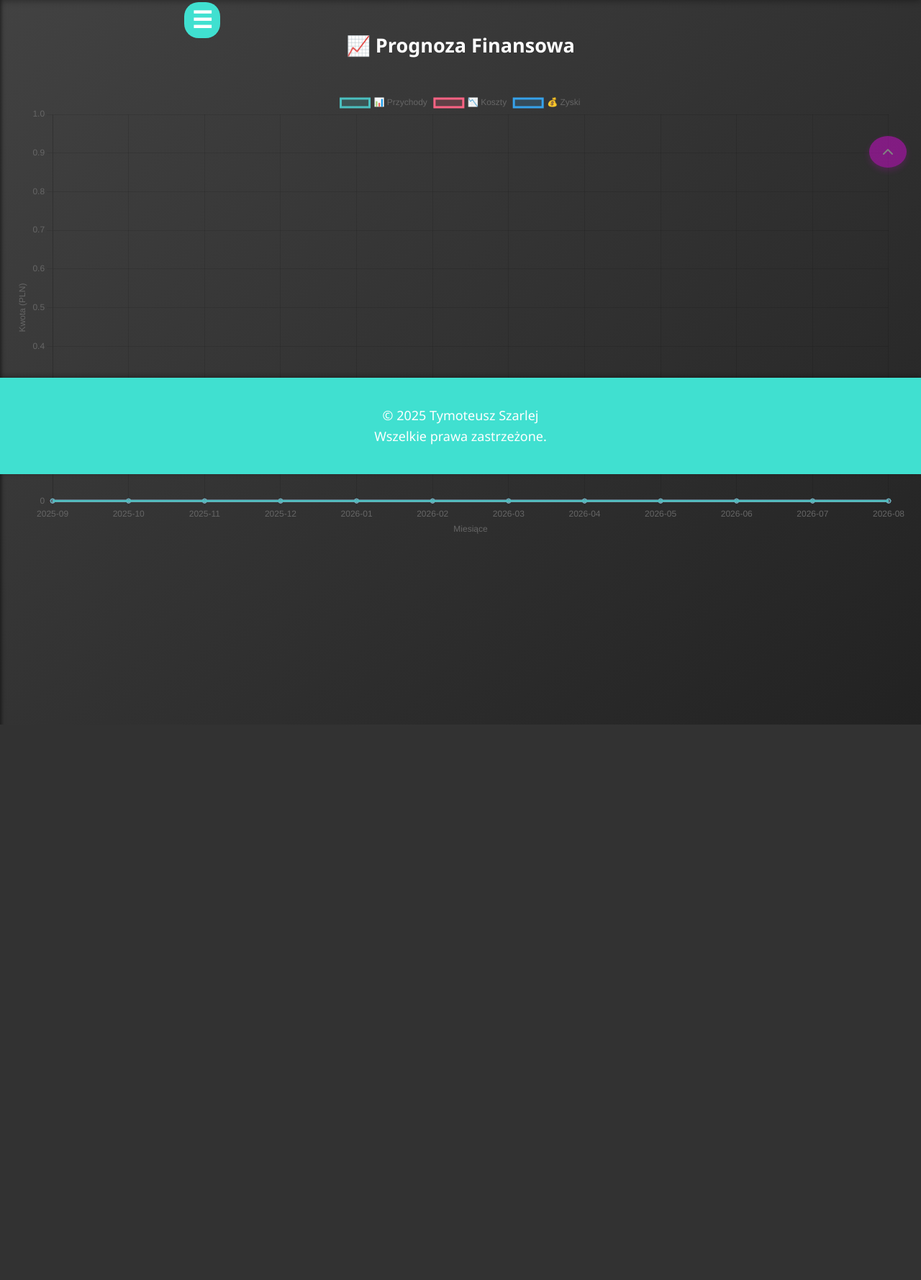
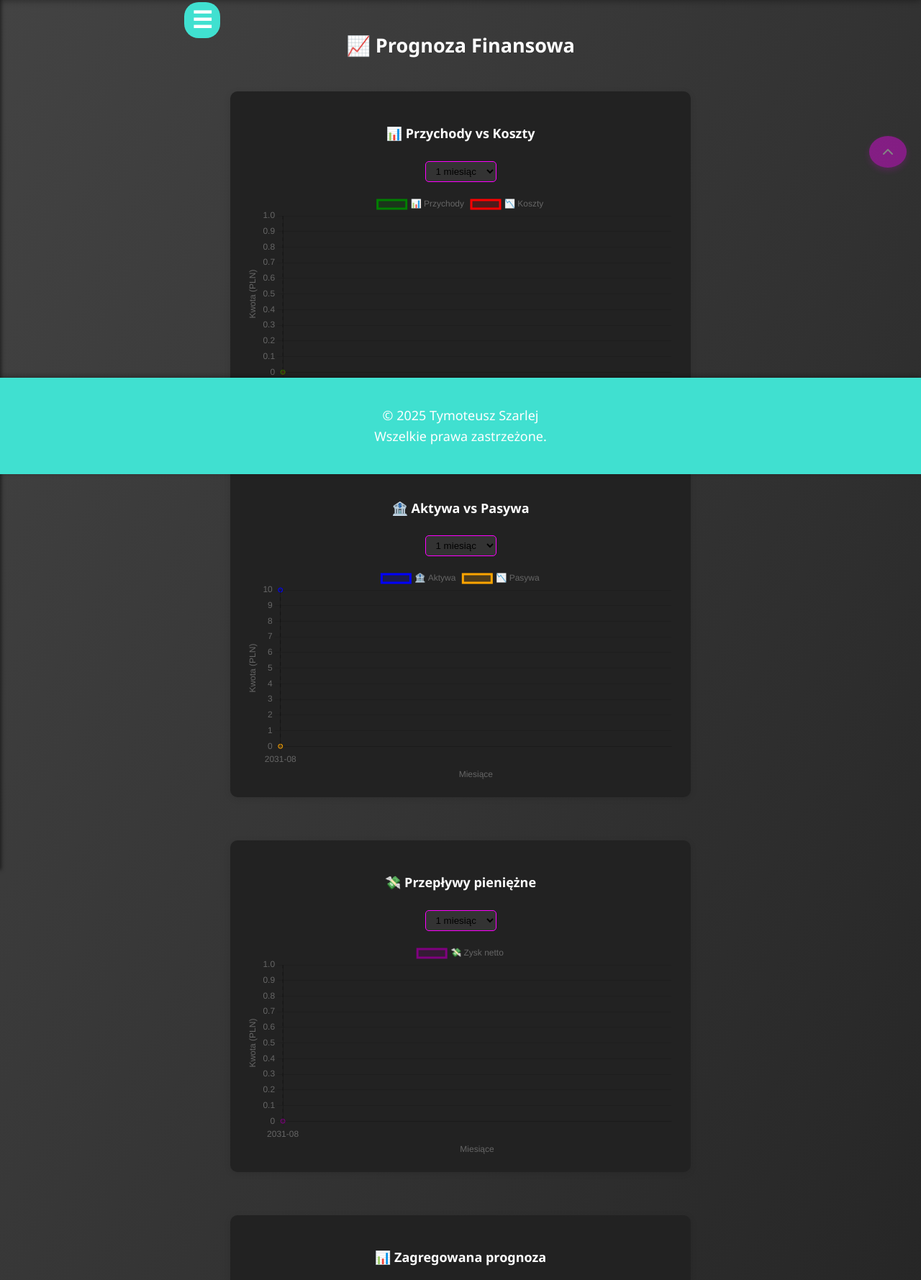
Before and after one commit to TymoteuszSzarlej/Tacc, a Django app: page /accountancy/forecast/ in a window 1280 px wide. Shown: the part 141-1920 px from the top of the page at 72% size. Before the commit the page ends 1148 px from the top, so only its background shows below. Run offline with Django 5.2, Linux system fonts and the light colour scheme; a user stored in the database is signed in; tables that the repository leaves empty hold one stand-in row (values such as "Sample post").

Commit message:
prace nad prognozą

```diff
--- a/Tacc/Accountancy/views.py
+++ b/Tacc/Accountancy/views.py
@@ -6,6 +6,7 @@ from .models import *
 from .forms import *
 from datetime import datetime, timedelta
 from django.db.models import Sum
+from decimal import Decimal
 
 
 
@@ -488,51 +489,139 @@ def financial_analysis(request):
     }
 
     return render(request, 'Accountancy/analysis/financial_analysis.html.jinja', context)
+
+from django.db.models import Sum
+from datetime import datetime, timedelta
+from django.contrib.auth.decorators import login_required
+from django.shortcuts import render
+from django.utils import timezone
+from django.http import JsonResponse
+from .models import Transaction, Account, Book
+
 @login_required
 def financial_forecast(request):
     user = request.user
 
-    total_revenues = Transaction.objects.filter(
-        credit_account__account_type='revenue',
-        user=user
-    ).aggregate(Sum('amount'))['amount__sum'] or 0
+    # Get the current book
+    book = Book.objects.filter(user=user).first()
+    if not book:
+        return render(request, 'Accountancy/forecast/financial_forecast.html.jinja', {
+            'error': 'No book found for forecasting'
+        })
 
-    total_expenses = Transaction.objects.filter(
-        debit_account__account_type='expenses',
-        user=user
-    ).aggregate(Sum('amount'))['amount__sum'] or 0
+    # Fixed configuration: 10 years forward, 6 years backward, monthly steps
+    forward_months = 120  # 10 years
+    backward_months = 72  # 6 years
+    step_days = 30
+    date_format = '%Y-%m'
+    today = timezone.now().date()
 
-    total_assets = Account.objects.filter(
-        account_type='assets',
-        user=user
-    ).aggregate(Sum('initial_balance'))['initial_balance__sum'] or 0
+    # Generate forecast dates
+    forecast_dates = [
+        (today + timedelta(days=i * step_days)).strftime(date_format)
+        for i in range(forward_months)
+    ]
 
-    total_liabilities = Account.objects.filter(
-        account_type='liabilities',
-        user=user
-    ).aggregate(Sum('initial_balance'))['initial_balance__sum'] or 0
+    # Generate historical dates
+    historical_dates = []
+    historical_revenues = []
+    historical_expenses = []
+    historical_assets = []
+    historical_liabilities = []
 
-    today = datetime.today()
+    for i in range(backward_months, 0, -1):
+        historical_date = today - timedelta(days=i * step_days)
+        historical_dates.append(historical_date.strftime(date_format))
+        end_date = historical_date + timedelta(days=step_days)
+
+        # Historical revenues
+        rev = float(Transaction.objects.filter(
+            credit_account__account_type='revenue',
+            credit_account__book=book,
+            user=user,
+            date__date__gte=historical_date,
+            date__date__lt=end_date
+        ).aggregate(Sum('amount'))['amount__sum'] or 0)
+        historical_revenues.append(rev)
+
+        # Historical expenses
+        exp = float(Transaction.objects.filter(
+            debit_account__account_type='expenses',
+            debit_account__book=book,
+            user=user,
+            date__date__gte=historical_date,
+            date__date__lt=end_date
+        ).aggregate(Sum('amount'))['amount__sum'] or 0)
+        historical_expenses.append(exp)
+
+        # Historical assets
+        assets = float(Account.objects.filter(
+            account_type='assets',
+            book=book,
+            user=user
+        ).aggregate(Sum('initial_balance'))['initial_balance__sum'] or 0)
+        historical_assets.append(assets)
+
+        # Historical liabilities
+        liabilities = float(Account.objects.filter(
+            account_type='liabilities',
+            book=book,
+            user=user
+        ).aggregate(Sum('initial_balance'))['initial_balance__sum'] or 0)
+        historical_liabilities.append(liabilities)
+
+    # Averages for smoothing
+    avg_revenue = sum(historical_revenues) / len(historical_revenues) if historical_revenues else 0
+    avg_expense = sum(historical_expenses) / len(historical_expenses) if historical_expenses else 0
+    avg_assets = sum(historical_assets) / len(historical_assets) if historical_assets else 0
+    avg_liabilities = sum(historical_liabilities) / len(historical_liabilities) if historical_liabilities else 0
+
+    # Forecast using exponential smoothing
+    alpha = 0.6
+    revenues, expenses, assets, liabilities, cashflow, aggregate = [], [], [], [], [], []
+
+    prev_rev, prev_exp, prev_asset, prev_liab = avg_revenue, avg_expense, avg_assets, avg_liabilities
+
+    for _ in range(forward_months):
+        rev = alpha * prev_rev + (1 - alpha) * avg_revenue
+        exp = alpha * prev_exp + (1 - alpha) * avg_expense
+        asset = alpha * prev_asset + (1 - alpha) * avg_assets
+        liab = alpha * prev_liab + (1 - alpha) * avg_liabilities
+        profit = rev - exp
+        total = profit + asset - liab
+
+        revenues.append(round(rev, 2))
+        expenses.append(round(exp, 2))
+        assets.append(round(asset, 2))
+        liabilities.append(round(liab, 2))
+        cashflow.append(round(profit, 2))
+        aggregate.append(round(total, 2))
+
+        prev_rev, prev_exp, prev_asset, prev_liab = rev, exp, asset, liab
+
     forecast_data = {
-        'dates': [(today + timedelta(days=i * 30)).strftime('%Y-%m') for i in range(12)],
-        'revenues': [],
-        'expenses': [],
-        'profits': [],
+        'historical_dates': historical_dates,
+        'dates': forecast_dates,
+        'historical_revenues': historical_revenues,
+        'historical_expenses': historical_expenses,
+        'historical_assets': historical_assets,
+        'historical_liabilities': historical_liabilities,
+        'revenues': revenues,
+        'expenses': expenses,
+        'assets': assets,
+        'liabilities': liabilities,
+        'cashflow': cashflow,
+        'aggregate': aggregate,
+        'time_range': 'decade',
+        'time_ranges': ['decade']
     }
 
-    for i in range(12):
-        forecast_revenue = float(total_revenues) * (1 + 0.02 * i)
-        forecast_expense = float(total_expenses) * (1 + 0.015 * i)
-        forecast_profit = forecast_revenue - forecast_expense
-
-        forecast_data['revenues'].append(round(forecast_revenue, 2))
-        forecast_data['expenses'].append(round(forecast_expense, 2))
-        forecast_data['profits'].append(round(forecast_profit, 2))
+    if request.headers.get('X-Requested-With') == 'XMLHttpRequest':
+        return JsonResponse(forecast_data)
 
     return render(request, 'Accountancy/forecast/financial_forecast.html.jinja', {
         'forecast_data': forecast_data,
-        'total_assets': total_assets,
-        'total_liabilities': total_liabilities,
+        'book': book
     })
 
 @login_required
--- a/Tacc/templates/Accountancy/forecast/financial_forecast.html.jinja
+++ b/Tacc/templates/Accountancy/forecast/financial_forecast.html.jinja
@@ -1,73 +1,190 @@
 {% extends 'base.html' %}
-
 {% block content %}
 <div class="container">
     <h2>📈 Prognoza Finansowa</h2>
-    <canvas id="forecastChart" width="400" height="200"></canvas>
+
+    <div class="chart-block" style="margin-bottom: 40px;">
+        <h4>📊 Przychody vs Koszty</h4>
+        <select class="range-selector" data-chart="incomeExpenseChart">
+            <option value="1">1 dzień</option>
+            <option value="7">1 tydzień</option>
+            <option value="30" selected>1 miesiąc</option>
+            <option value="365">1 rok</option>
+            <option value="3650">1 dekada</option>
+        </select>
+        <canvas id="incomeExpenseChart"></canvas>
+    </div>
+
+    <div class="chart-block" style="margin-bottom: 40px;">
+        <h4>🏦 Aktywa vs Pasywa</h4>
+        <select class="range-selector" data-chart="assetsLiabilitiesChart">
+            <option value="1">1 dzień</option>
+            <option value="7">1 tydzień</option>
+            <option value="30" selected>1 miesiąc</option>
+            <option value="365">1 rok</option>
+            <option value="3650">1 dekada</option>
+        </select>
+        <canvas id="assetsLiabilitiesChart"></canvas>
+    </div>
+
+    <div class="chart-block" style="margin-bottom: 40px;">
+        <h4>💸 Przepływy pieniężne</h4>
+        <select class="range-selector" data-chart="cashflowChart">
+            <option value="1">1 dzień</option>
+            <option value="7">1 tydzień</option>
+            <option value="30" selected>1 miesiąc</option>
+            <option value="365">1 rok</option>
+            <option value="3650">1 dekada</option>
+        </select>
+        <canvas id="cashflowChart"></canvas>
+    </div>
+
+    <div class="chart-block" style="margin-bottom: 40px;">
+        <h4>📊 Zagregowana prognoza</h4>
+        <select class="range-selector" data-chart="aggregateChart">
+            <option value="1">1 dzień</option>
+            <option value="7">1 tydzień</option>
+            <option value="30" selected>1 miesiąc</option>
+            <option value="365">1 rok</option>
+            <option value="3650">1 dekada</option>
+        </select>
+        <canvas id="aggregateChart"></canvas>
+    </div>
 </div>
 
 <script src="https://cdn.jsdelivr.net/npm/chart.js"></script>
 <script>
-    // Pobierz dane z widoku Django
-    const forecastData = {{ forecast_data|safe }};
+    const fullData = {{ forecast_data|safe }};
+    const todayIndex = Math.floor(fullData.dates.length * 0.6); // punkt "dziś"
 
-    // Konfiguracja wykresu
-    const ctx = document.getElementById('forecastChart').getContext('2d');
-    const forecastChart = new Chart(ctx, {
-        type: 'line', // Typ wykresu
+    function createChart(id, labels, datasets, rangeDays) {
+        const ctx = document.getElementById(id);
+        if (!ctx) return;
+
+        // Usuń istniejący wykres jeśli istnieje
+        if (ctx.chart) {
+            ctx.chart.destroy();
+        }
+
+        const rangeLength = Math.floor(rangeDays / 30); // zakładamy 30 dni = 1 miesiąc
+        const startIndex = Math.max(todayIndex - Math.floor(rangeLength * 0.6), 0);
+        const endIndex = Math.min(todayIndex + rangeLength, fullData.dates.length);
+
+        const slicedLabels = fullData.dates.slice(startIndex, endIndex);
+        const slicedDatasets = datasets.map(key => ({
+            label: key === 'revenues' ? '📊 Przychody' :
+                   key === 'expenses' ? '📉 Koszty' :
+                   key === 'assets' ? '🏦 Aktywa' :
+                   key === 'liabilities' ? '📉 Pasywa' :
+                   key === 'cashflow' ? '💸 Zysk netto' :
+                   '📊 Wynik zagregowany',
+            data: fullData[key].slice(startIndex, endIndex),
+            borderColor: {
+                revenues: 'green',
+                expenses: 'red',
+                assets: 'blue',
+                liabilities: 'orange',
+                cashflow: 'purple',
+                aggregate: 'black'
+            }[key],
+            backgroundColor: {
+                revenues: 'rgba(0,128,0,0.2)',
+                expenses: 'rgba(255,0,0,0.2)',
+                assets: 'rgba(0,0,255,0.2)',
+                liabilities: 'rgba(255,165,0,0.2)',
+                cashflow: 'rgba(128,0,128,0.2)',
+                aggregate: 'rgba(0,0,0,0.1)'
+            }[key],
+            fill: true,
+            pointRadius: 3,
+            pointHoverRadius: 6
+        }));
+
+        const verticalLinePlugin = {
+            id: 'verticalLine',
+            afterDraw: chart => {
+                if (chart.tooltip && chart.tooltip._active && chart.tooltip._active.length) return;
+                const ctx = chart.ctx;
+                const xAxis = chart.scales.x;
+                if (!xAxis) return;
+
+                const x = xAxis.getPixelForValue(fullData.dates[todayIndex]);
+                ctx.save();
+                ctx.beginPath();
+                ctx.moveTo(x, chart.chartArea.top);
+                ctx.lineTo(x, chart.chartArea.bottom);
+                ctx.strokeStyle = 'rgba(0,0,0,0.3)';
+                ctx.lineWidth = 1;
+                ctx.setLineDash([5, 5]);
+                ctx.stroke();
+                ctx.restore();
+            }
+        };
+
+        const chartInstance = new Chart(ctx, {
+            type: 'line',
             data: {
-            labels: forecastData.dates, // Oś X (daty)
-            datasets: [
-                {
-                    label: '📊 Przychody',
-                    data: forecastData.revenues, // Dane przychodów
-                    borderColor: 'rgba(75, 192, 192, 1)',
-                    backgroundColor: 'rgba(75, 192, 192, 0.2)',
-                    fill: true,
-                },
-                {
-                    label: '📉 Koszty',
-                    data: forecastData.expenses, // Dane kosztów
-                    borderColor: 'rgba(255, 99, 132, 1)',
-                    backgroundColor: 'rgba(255, 99, 132, 0.2)',
-                    fill: true,
-                },
-                {
-                    label: '💰 Zyski',
-                    data: forecastData.profits, // Dane zysków
-                    borderColor: 'rgba(54, 162, 235, 1)',
-                    backgroundColor: 'rgba(54, 162, 235, 0.2)',
-                    fill: true,
-                },
-            ],
+                labels: slicedLabels,
+                datasets: slicedDatasets
             },
             options: {
                 responsive: true,
                 plugins: {
-                legend: {
-                    position: 'top',
-                },
-                tooltip: {
-                    mode: 'index',
-                    intersect: false,
-                },
+                    legend: { position: 'top' },
+                    tooltip: { mode: 'index', intersect: false }
                 },
                 scales: {
-                x: {
-                    title: {
-                        display: true,
-                        text: 'Miesiące',
+                    x: { title: { display: true, text: 'Miesiące' } },
+                    y: { title: { display: true, text: 'Kwota (PLN)' }, beginAtZero: true }
+                }
             },
-                },
-                y: {
-                    title: {
-                        display: true,
-                        text: 'Kwota (PLN)',
-                    },
-                    beginAtZero: true,
-                },
-            },
-        },
+            plugins: [verticalLinePlugin]
+        });
+
+        ctx.chart = chartInstance;
+    }
+
+    // Inicjalizacja wykresów
+    document.querySelectorAll('.range-selector').forEach(selector => {
+        const chartId = selector.dataset.chart;
+        const datasets = {
+            incomeExpenseChart: ['revenues', 'expenses'],
+            assetsLiabilitiesChart: ['assets', 'liabilities'],
+            cashflowChart: ['cashflow'],
+            aggregateChart: ['aggregate']
+        }[chartId];
+
+        // Poczekaj aż DOM się załaduje
+        setTimeout(() => {
+            createChart(chartId, fullData.dates, datasets, parseInt(selector.value));
+        }, 100);
+
+        selector.addEventListener('change', () => {
+            createChart(chartId, fullData.dates, datasets, parseInt(selector.value));
+        });
     });
 </script>
+
+<style>
+    .chart-block {
+        background: #222;
+        padding: 20px;
+        border-radius: 10px;
+        box-shadow: 0 2px 10px rgba(0,0,0,0.1);
+        margin-bottom: 30px;
+    }
+
+    .range-selector {
+        margin-bottom: 15px;
+        padding: 5px 10px;
+        border: 1px solid magenta;
+        border-radius: 5px;
+        background: #333;
+    }
+
+    canvas {
+        width: 100% !important;
+        height: 300px !important;
+    }
+</style>
 {% endblock %}
```
Also changed, not shown: 1 other file. Lines whose indentation alone changed are shown as unchanged.
